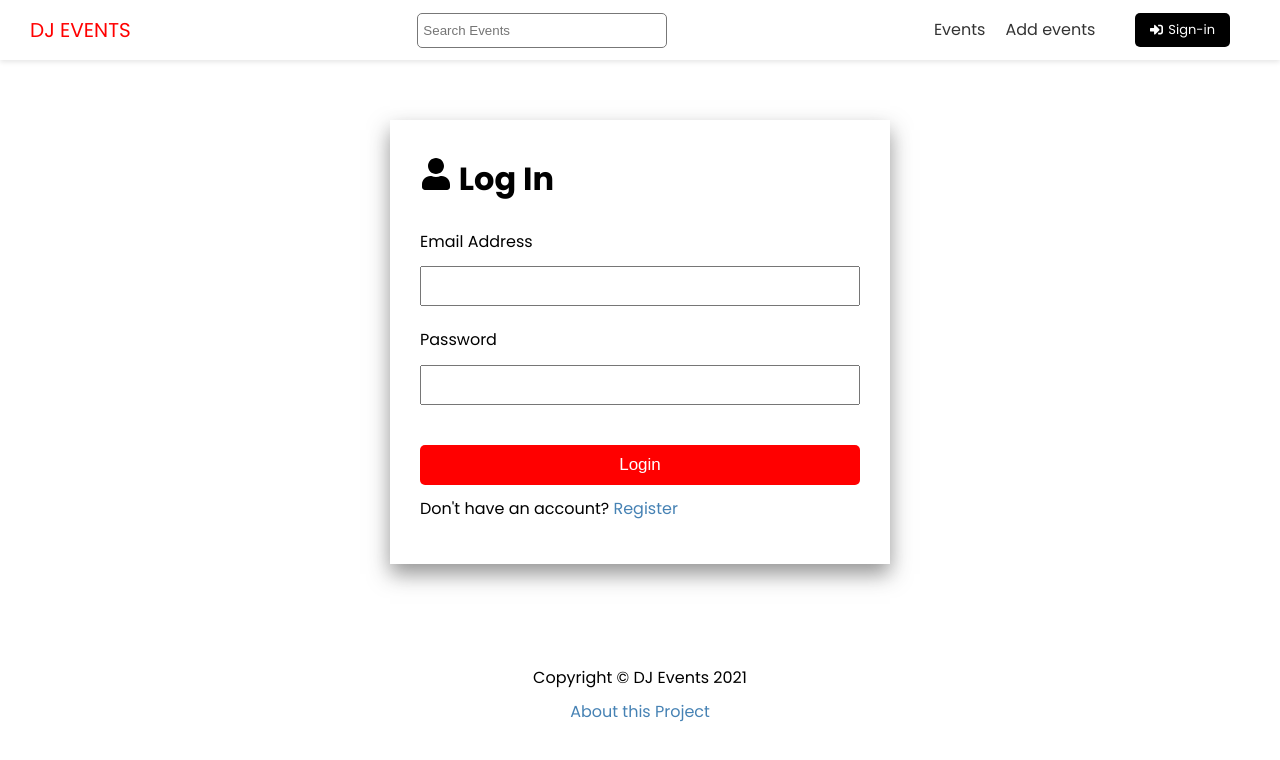
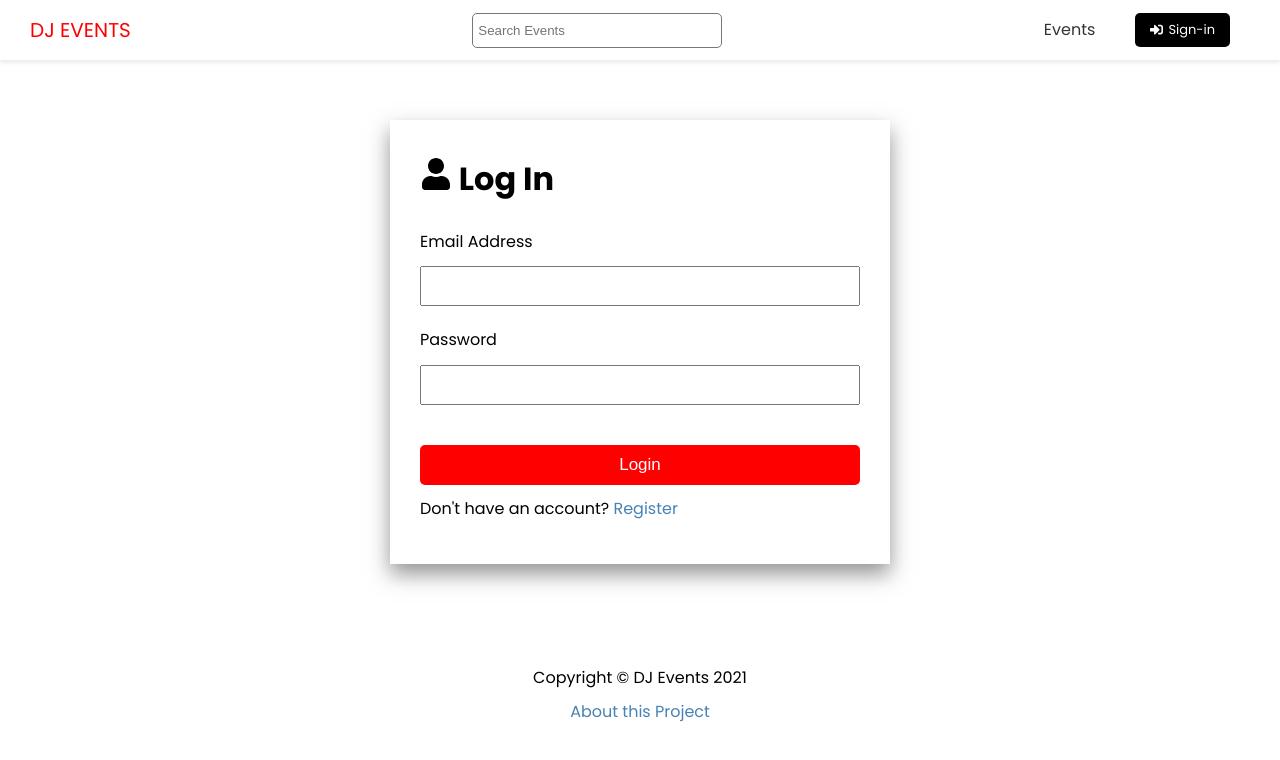
Before and after one commit to TextError/dj-events-NextJs-, a Next.js app in the folder dj-events-frontend/: page /account/login in a window 1280 px wide. Shown: the top 760 px of the page. Built offline with nearby package versions, Linux system fonts and the light colour scheme.

Commit message:
SignIn & Register component

```diff
--- /dev/null
+++ b/dj-events-frontend/context/AuthContext.js
@@ -0,0 +1,38 @@
+import { useState, useEffect, createContext } from 'react';
+import { useRouter } from 'next/router';
+import { API_URL } from '@/config/index';
+
+const AuthContext = createContext();
+
+export const AuthProvider = ({ children }) => {
+  const [user, setUser] = useState(null)
+  const [error, setError] = useState(null);
+
+  // Register User
+  const register = async ({ username, email, password }) => {
+
+  };
+
+  // Login User
+  const signIn = async ({ email: identifier, password }) => {
+
+  };
+
+  // Logout User
+  const signOut = async () => {
+
+  };
+
+  // Check User
+  const checkIfUser = async ({ username, email, password }) => {
+
+  };
+
+  return (
+    <AuthContext.Provider value={{ user, error, register, signIn, signOut }}>
+      {children}
+    </AuthContext.Provider>
+  )
+}
+
+export default AuthContext;
--- a/dj-events-frontend/jsconfig.json
+++ b/dj-events-frontend/jsconfig.json
@@ -5,7 +5,8 @@
       "@/layout/*": ["layout/*"],
       "@/styles/*": ["styles/*"],
       "@/components/*": ["components/*"],
-      "@/config/*": ["config/*"]
+      "@/config/*": ["config/*"],
+      "@/context/*": ["context/*"],
     }
   }
 }
--- a/dj-events-frontend/layout/Header.jsx
+++ b/dj-events-frontend/layout/Header.jsx
@@ -1,11 +1,16 @@
+import { useContext } from 'react';
 import Link from 'next/link';
-import { FaSignInAlt } from 'react-icons/fa';
+import AuthContext from '@/context/AuthContext';
 
+import { FaSignInAlt, FaSignOutAlt } from 'react-icons/fa';
 import Search from '@/components/layout/Search';
 
 import styles from '@/styles/Header.module.css';
 
-const Header = () => (
+const Header = () => {
+  const { user, signOut } = useContext(AuthContext);
+
+  return (
     <header className={styles.header}>
       <div className={styles.logo}>
         <Link href='/'>DJ Events</ Link>
@@ -14,11 +19,18 @@ const Header = () => (
       <nav>
         <ul>
           <li><Link href='/events'>Events</Link></li>
+          { user &&
+            <>
+              <li><Link href='/account/dashboard'>Dashboard</Link></li>
               <li><Link href='/events/add'>Add events</Link></li>
-        <li><Link href='/account/login'><a className='btn-secondary btn-icon'><FaSignInAlt />Sign-in</a></Link></li>
+              <li onClick={() => signOut()}><FaSignOutAlt />Sign-out</li>
+            </>
+          }
+          { !user && <li><Link href='/account/login'><a className='btn-secondary btn-icon'><FaSignInAlt />Sign-in</a></Link></li> }
         </ul>
       </nav>
     </header>
   );
+}
 
 export default Header;
--- a/dj-events-frontend/pages/_app.jsx
+++ b/dj-events-frontend/pages/_app.jsx
@@ -1,7 +1,10 @@
+import { AuthProvider } from '@/context/AuthContext';
 import '../styles/globals.css';
 
 const App = ({ Component, pageProps }) => (
-  <Component {...pageProps} />
+  <AuthProvider>
+    <Component {...pageProps} />
+  </AuthProvider>
 );
 
 export default App;
--- a/dj-events-frontend/pages/account/login.jsx
+++ b/dj-events-frontend/pages/account/login.jsx
@@ -1,6 +1,7 @@
-import { useState } from 'react';
+import { useContext, useState, useEffect } from 'react';
 import Link from 'next/link';
 import { FaUser } from 'react-icons/fa';
+import AuthContext from '@/context/AuthContext';
 
 import Layout from '@/layout/Layout';
 import { ToastContainer, toast } from 'react-toastify';
@@ -12,11 +13,18 @@ const Login = () => {
   const [state, setState] = useState({ email: '', password: '' });
   const { email, password } = state;
 
+  const { signIn, error } = useContext(AuthContext);
+
+  useEffect(() => {
+    toast(error);
+    return;
+  },[error])
+
   const onChange = ({ target: { name, value }}) => setState({ ...state, [name]: value });
 
   const onSubmit = (e) => {
     e.preventDefault()
-
+    signIn({ email, password });
   };
 
   return (
```
Also changed, not shown: dj-events-frontend/pages/account/register.jsx (+10 -1 lines). Lines whose indentation alone changed are shown as unchanged.
